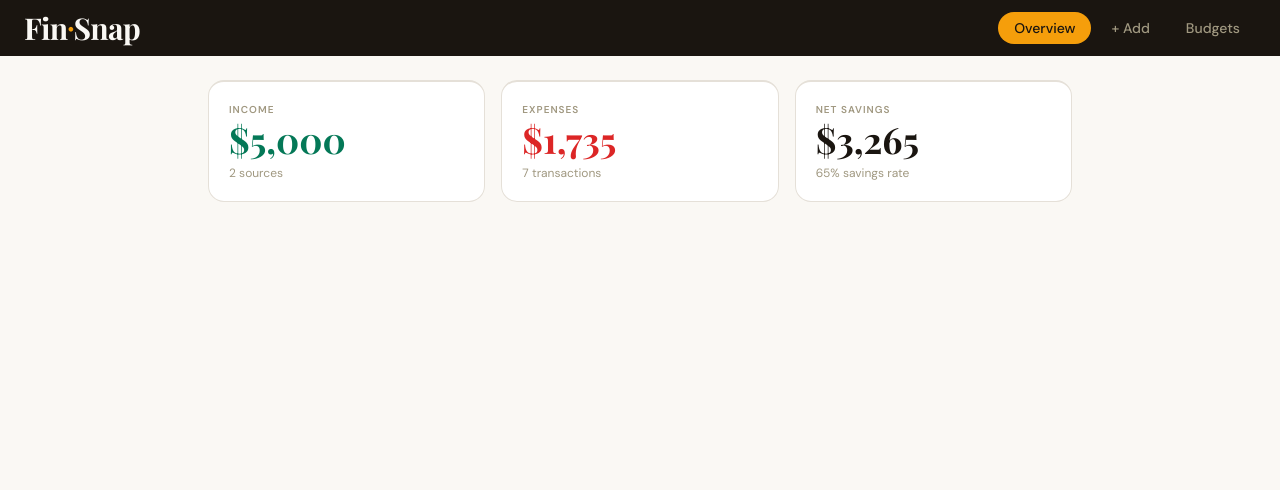
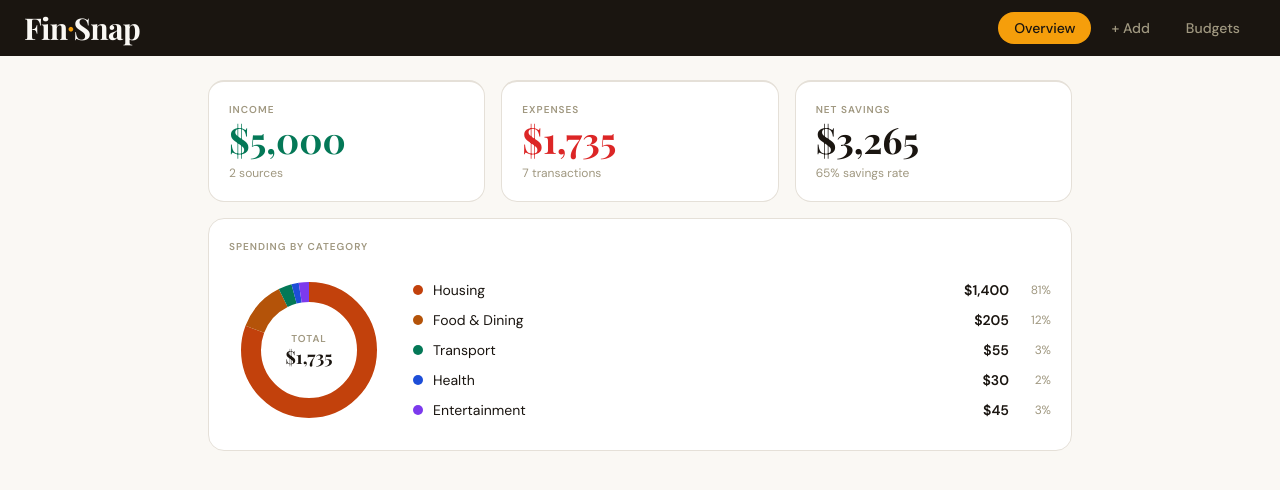
Before and after one commit to georgegoodluck/Fin-Snap, a Next.js app in the folder finsnap/: page / in a window 1280 px wide. Shown: the top 490 px of the page. Built offline with nearby package versions, Linux system fonts and the light colour scheme.

Commit message:
feat: donut chart and spending breakdown card

```diff
--- a/finsnap/app/page.tsx
+++ b/finsnap/app/page.tsx
@@ -1,20 +1,44 @@
 "use client";
 
-import { useState } from 'react';
-import Header from '../components/finance/Header';
-import { PageWrapper } from '../components/finance/PageWrapper';
+import { useState } from "react";
+import Header from "@/components/finance/Header";
+import { PageWrapper } from "@/components/finance/PageWrapper";
 import { StatsRow } from "@/components/finance/StatsRow";
 import { SpendingCard } from "@/components/finance/SpendingCard";
+import { CATEGORIES, DEFAULT_BUDGETS } from "@/lib/constants";
+import type { CategorySummary } from "@/types/finance";
 
-type View = 'dashboard' | 'add' | 'budgets';
+const mockSpend: Record<string, number> = {
+  housing: 1400,
+  food: 205,
+  transport: 55,
+  health: 30,
+  entertainment: 45,
+};
 
-const Page = () => {
-  const [view, setView] = useState<View>("dashboard")
+const mockSummaries: CategorySummary[] = CATEGORIES.map((c) => {
+  const spent = mockSpend[c.id] ?? 0;
+  const budget = DEFAULT_BUDGETS[c.id];
+  return {
+    ...c,
+    spent,
+    budget,
+    remaining: budget - spent,
+    isOver: spent > budget,
+    percentUsed: budget > 0 ? Math.round((spent / budget) * 100) : 0,
+  };
+});
+
+type View = "dashboard" | "add" | "budgets";
+
+export default function Home() {
+  const [view, setView] = useState<View>("dashboard");
+
   return (
-    <main>
+    <main className="min-h-screen bg-paper">
       <Header view={view} onNavigate={setView} />
 
-      {view == "dashboard" && (
+      {view === "dashboard" && (
         <PageWrapper>
           <StatsRow
             income={5000}
@@ -24,30 +48,24 @@ const Page = () => {
             incomeCount={2}
             expenseCount={7}
           />
-        </PageWrapper>
-      )}
-      {view == "add" && (
-        <PageWrapper>
           <SpendingCard
-            categorySpend={{
-              housing: 1400,
-              food: 205,
-              transport: 55,
-              health: 30,
-              entertainment: 45,
-            }}
+            categorySpend={mockSpend}
             total={1735}
           />
         </PageWrapper>
       )}
-      {view == "budgets" && (
-        <PageWrapper>
-          <p>Budget is coming</p>
+
+      {view === "add" && (
+        <PageWrapper narrow>
+          <p className="text-muted text-sm">Add transaction coming soon</p>
         </PageWrapper>
       )}
 
+      {view === "budgets" && (
+        <PageWrapper narrow>
+          <p className="text-muted text-sm">Budgets coming soon</p>
+        </PageWrapper>
+      )}
     </main>
-  )
+  );
 }
-
-export default Page
--- /dev/null
+++ b/finsnap/components/finance/BudgetBar.tsx
@@ -0,0 +1,22 @@
+interface BudgetBarProps {
+  spent: number;
+  budget: number;
+  color: string;
+}
+
+export function BudgetBar({ spent, budget, color }: BudgetBarProps) {
+  const isOver = spent > budget;
+  const percentage = budget > 0 ? Math.min(spent / budget, 1) : 0;
+
+  return (
+    <div className="h-1.5 w-full bg-border rounded-full overflow-hidden">
+      <div
+        className="h-full rounded-full transition-all duration-700 ease-out"
+        style={{
+          width: `${percentage * 100}%`,
+          backgroundColor: isOver ? "#dc2626" : color,
+        }}
+      />
+    </div>
+  );
+}
--- /dev/null
+++ b/finsnap/components/finance/BudgetHealthCard.tsx
@@ -0,0 +1,34 @@
+import { BudgetRow } from "./BudgetRow";
+import type { CategorySummary } from "@/types/finance";
+
+interface BudgetHealthCardProps {
+  summaries: CategorySummary[];
+  onEditBudgets: () => void;
+}
+
+export function BudgetHealthCard({ summaries, onEditBudgets }: BudgetHealthCardProps) {
+  return (
+    <div className="bg-card border border-border rounded-2xl p-5">
+      {/* Header */}
+      <div className="flex items-center justify-between mb-5">
+        <span className="text-[10px] font-semibold uppercase tracking-widest text-muted">
+          Budget Health
+        </span>
+        <button
+          onClick={onEditBudgets}
+          className="text-xs font-semibold text-muted hover:text-ink
+                     transition-colors duration-150 cursor-pointer"
+        >
+          Edit →
+        </button>
+      </div>
+
+      {/* Rows */}
+      <div className="flex flex-col gap-4">
+        {summaries.map((summary) => (
+          <BudgetRow key={summary.id} summary={summary} />
+        ))}
+      </div>
+    </div>
+  );
+}
--- /dev/null
+++ b/finsnap/components/finance/BudgetRow.tsx
@@ -0,0 +1,62 @@
+import { BudgetBar } from "./BudgetBar";
+import { formatCurrency } from "@/lib/utils";
+import type { CategorySummary } from "@/types/finance";
+
+interface BudgetRowProps {
+  summary: CategorySummary;
+}
+
+export function BudgetRow({ summary }: BudgetRowProps) {
+  const { label, icon, color, spent, budget, isOver, percentUsed } = summary;
+
+  return (
+    <div className="flex flex-col gap-1.5">
+      {/* Top row — label, amounts, status pill */}
+      <div className="flex items-center gap-2">
+        {/* Icon + label */}
+        <div className="flex items-center gap-1.5 flex-1 min-w-0">
+          <span className="text-sm">{icon}</span>
+          <span className="text-sm font-medium text-ink truncate">{label}</span>
+        </div>
+
+        {/* Status pill — only shown when relevant */}
+        {isOver && (
+          <span className="text-[10px] font-bold uppercase tracking-wide
+                           text-expense bg-expense/10 px-2 py-0.5 rounded-full">
+            Over
+          </span>
+        )}
+        {!isOver && percentUsed >= 80 && (
+          <span className="text-[10px] font-bold uppercase tracking-wide
+                           text-warning bg-warning/10 px-2 py-0.5 rounded-full">
+            {percentUsed}%
+          </span>
+        )}
+
+        {/* Amounts */}
+        <div className="flex items-baseline gap-1 flex-shrink-0">
+          <span className={`text-sm font-semibold
+                            ${isOver ? "text-expense" : "text-ink"}`}>
+            {formatCurrency(spent)}
+          </span>
+          <span className="text-xs text-muted">/ {formatCurrency(budget)}</span>
+        </div>
+      </div>
+
+      {/* Bar */}
+      <BudgetBar spent={spent} budget={budget} color={color} />
+
+      {/* Bottom — remaining label */}
+      <div className="flex justify-between">
+        <span className="text-[10px] text-muted">$0</span>
+        <span className={`text-[10px] font-medium
+                          ${isOver ? "text-expense" : "text-muted"}`}>
+          {isOver
+            ? `${formatCurrency(Math.abs(budget - spent))} over`
+            : `${formatCurrency(budget - spent)} left`}
+        </span>
+        <span className="text-[10px] text-muted">{formatCurrency(budget)}</span>
+      </div>
+    </div>
+  );
+}
```
